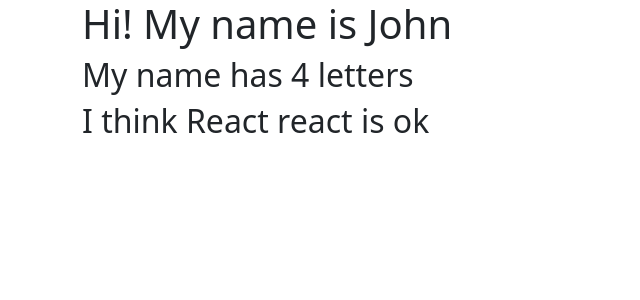
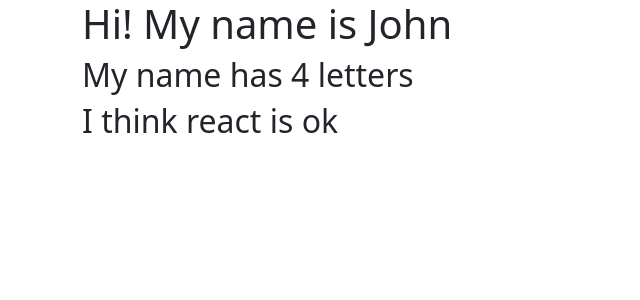
Before and after one commit to jroller33/react-playground, a React (Create React App) app: page / in a window 1280 px wide. Shown: the top 300 px of the page, without its empty margins (0-640 px from the left). Built offline with nearby package versions, Linux system fonts and the light colour scheme.

Commit message:
components

```diff
--- a/src/components/JSXVariables.js
+++ b/src/components/JSXVariables.js
@@ -13,7 +13,7 @@
         <div className="jumbotron">
           <h1>Hi! My name is {name}</h1>
           <h2>My name has {name.length} letters</h2>
-          <h2>I think React {thoughts}</h2>
+          <h2>I think {thoughts}</h2>
         </div>
       </div>
     </div>
```
